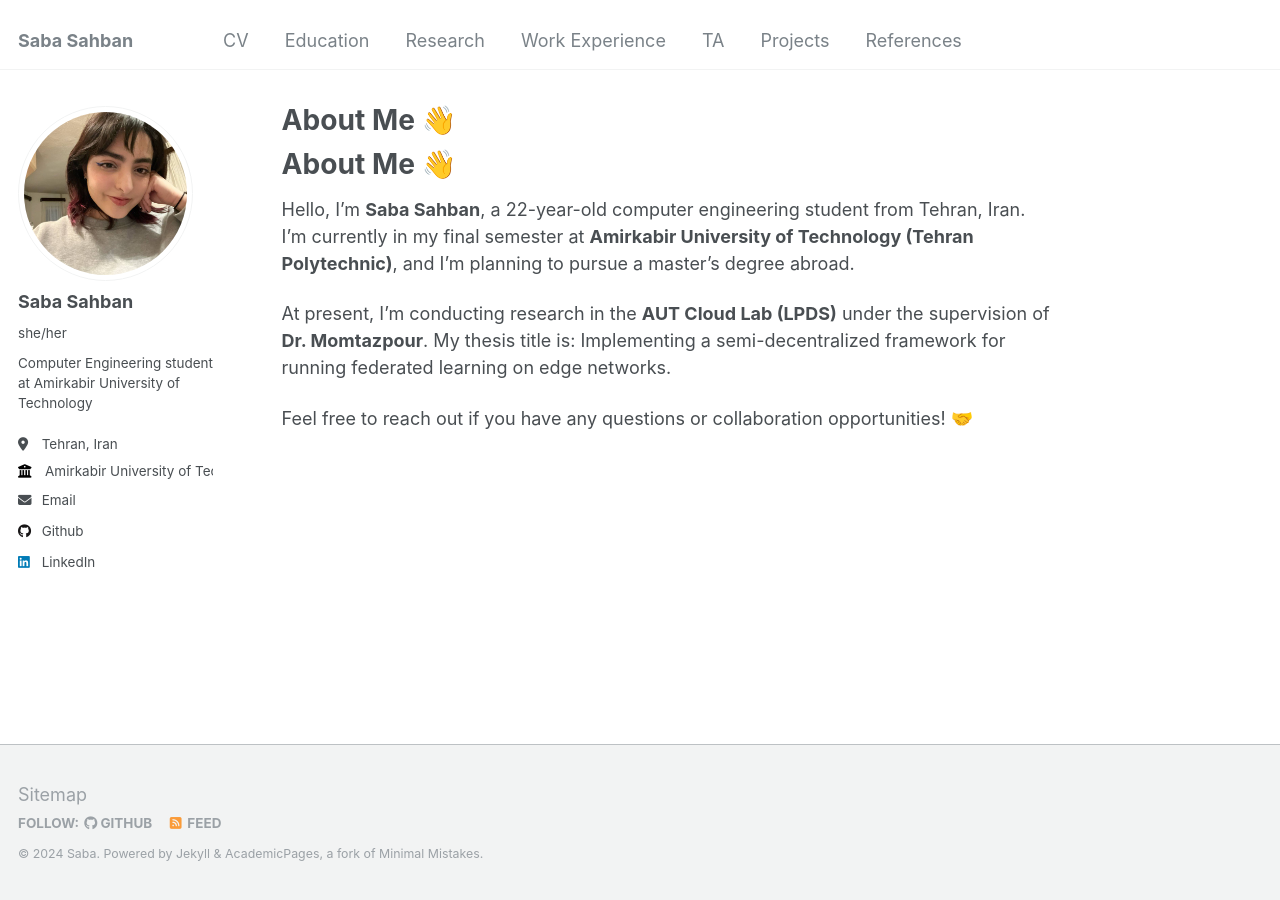
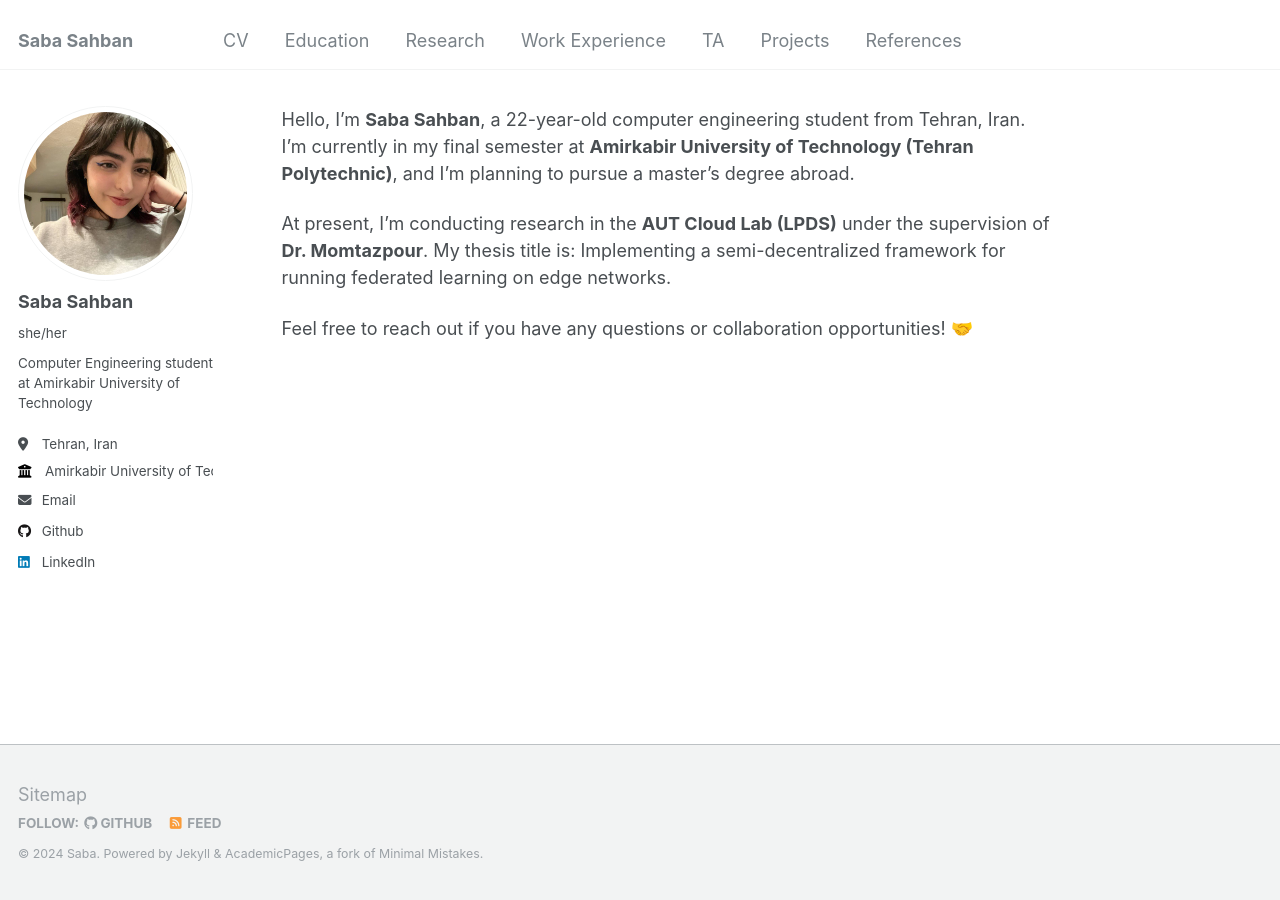
Before and after one commit to SabaSahban/sabasahban.github.io, a Jekyll site: the page built from _pages/about.md, in a window 1280 px wide. Built offline with Jekyll 4.4.1, drawn with Linux system fonts in a browser that asks for light colours; our own code applies the rules of GitHub Pages for plain Markdown files.

Commit message:
remove about me title

```diff
--- a/_pages/about.md
+++ b/_pages/about.md
@@ -5,9 +5,6 @@ redirect_from:
   - /about/
   - /about.html
 ---
-
-# About Me 👋
-
 Hello, I’m **Saba Sahban**, a 22-year-old computer engineering student from Tehran, Iran. I’m currently in my final semester at **Amirkabir University of Technology (Tehran Polytechnic)**, and I'm planning to pursue a master’s degree abroad.
 
 At present, I’m conducting research in the **AUT Cloud Lab (LPDS)** under the supervision of **Dr. Momtazpour**. My thesis title is: Implementing a semi-decentralized framework for running federated learning on edge networks.
```
